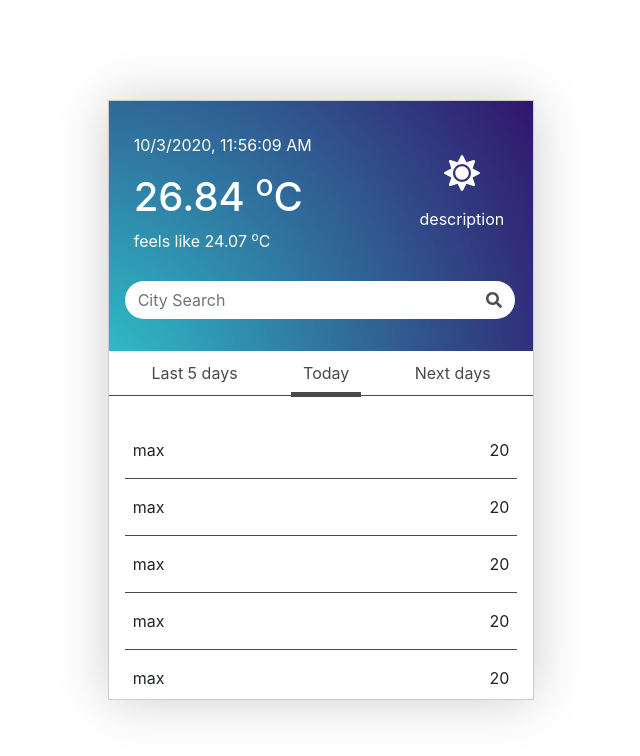
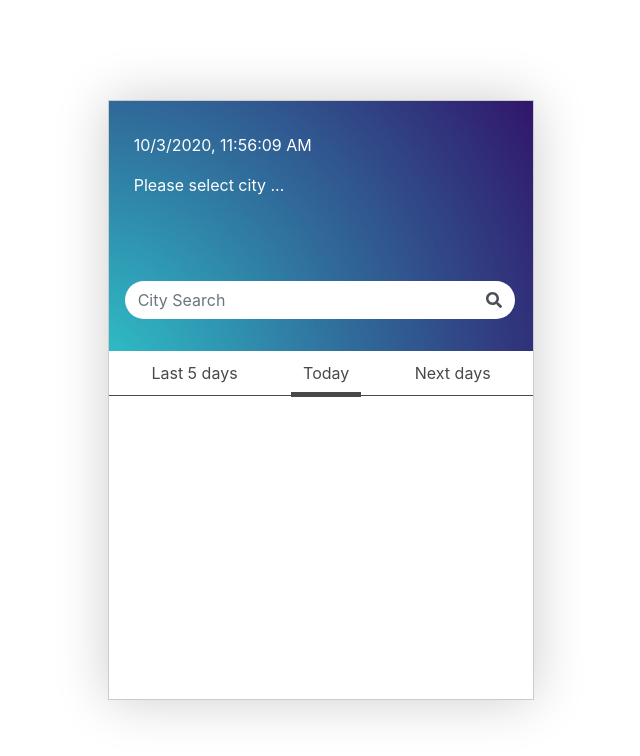
Before and after one commit to arahman1983/weatherApp, a React (Create React App) app: page / in a window 1280 px wide. Shown: the top 756 px of the page, without its empty margins (319-959 px from the left). Built offline with nearby package versions, Linux system fonts and the light colour scheme.

Commit message:
current temp screen

```diff
--- a/src/App.js
+++ b/src/App.js
@@ -5,20 +5,24 @@ import {AppHeader, NavBarComp} from './components';
 import {CityContext} from './context/cityContext';
 import { BrowserRouter as Router } from "react-router-dom";
 import AppRoutes from './router/routesComp'
+import {getCurrentTemp} from './apis'
 
 
 function App() {
 
-  const [selectedCity, setSelectedCity] = useState({});
+  const [selectedCity, setSelectedCity] = useState();
+  const [cityTemp, setCityTemp] = useState({})
 
   useEffect(() => {
-    console.log(selectedCity)
+    selectedCity && getCurrentTemp(selectedCity.name).then(data=> {
+      setCityTemp(data)
+    })
   }, [selectedCity])
 
   return (
     <div className="page-bg">
       <div className="col-lg-4 col-md-6 app-container">
-        <CityContext.Provider value={{selectedCity,setSelectedCity}} >
+        <CityContext.Provider value={{selectedCity,setSelectedCity, cityTemp}} >
           <Router>
             <AppHeader />
             <NavBarComp />
--- /dev/null
+++ b/src/apis/currentTemp.js
@@ -0,0 +1,6 @@
+export default async function getCurrentTemp (city) {
+  let response = await fetch(`http://api.openweathermap.org/data/2.5/weather?q=${city}&appid=c3893d1cc91c7d2a402863d4c414be54&units=metric`);
+  // return response;
+  let data = await response.json();
+  return data
+}
--- a/src/apis/index.js
+++ b/src/apis/index.js
@@ -1 +1,2 @@
 export {default as getBackground} from './background'
+export {default as getCurrentTemp} from './currentTemp'
--- a/src/components/header.js
+++ b/src/components/header.js
@@ -1,29 +1,46 @@
-import React, {useEffect, useState} from "react";
-import {SearchInput} from '../utilities';
+import React, { useEffect, useState, useContext } from "react";
+import { SearchInput } from "../utilities";
 import { FontAwesomeIcon } from "@fortawesome/react-fontawesome";
 import { faSun } from "@fortawesome/free-solid-svg-icons";
+import { CityContext } from "../context/cityContext";
 
-export default function AppHeader () {
-  const [today, setToday] = useState('')
+export default function AppHeader() {
+  const [today, setToday] = useState("");
+  const { cityTemp } = useContext(CityContext);
 
   useEffect(() => {
-   let currDate = new Date()
-   setToday(currDate.toLocaleString())
-  }, [])
+    let currDate = new Date();
+    setToday(currDate.toLocaleString());
+  }, []);
 
   return (
     <div className="app-header">
       <div className="row">
         <div className="col-8 pl-4">
           <p className="p-0">{today} </p>
-      <h1>26.84 <sup>o</sup>C</h1>
-      <p>feels like 24.07 <sup>o</sup>C</p>
+          {cityTemp.main ? (
+            <>
+              <h1>
+                {cityTemp.main.temp} <sup>o</sup>C
+              </h1>
+              <p>
+                feels like {cityTemp.main.feels_like} <sup>o</sup>C
+              </p>
+            </>
+          )
+        : <p>Please select city ...</p>
+        }
         </div>
         <div className="col-4 icon-cont">
+          {
+            cityTemp.weather && (
+              <>
               <FontAwesomeIcon className="temp-icon" icon={faSun} />
-        <p className="my-3">description</p>
+              <p className="my-3">{cityTemp.weather[0].description }</p>
+              </>
+            )
+          }
         </div>
-
       </div>
       <SearchInput />
     </div>
--- a/src/pages/current.js
+++ b/src/pages/current.js
@@ -1,16 +1,23 @@
-import React from 'react';
+import React, {useContext} from 'react';
 import {TempList} from '../utilities';
+import { CityContext } from "../context/cityContext";
 
 export default function Current() {
+  const { cityTemp } = useContext(CityContext);
   return (
     <div className="p-3 result-container">
-      <TempList item ={"max"} number= {20}/>
-      <TempList item ={"max"} number= {20}/>
-      <TempList item ={"max"} number= {20}/>
-      <TempList item ={"max"} number= {20}/>
-      <TempList item ={"max"} number= {20}/>
-      <TempList item ={"max"} number= {20}/>
-      <TempList item ={"max"} number= {20}/>
+      {
+        cityTemp.main && (
+          <>
+            <TempList item ={"Min"} number= {cityTemp.main.temp_min}/>
+            <TempList item ={"Max"} number= {cityTemp.main.temp_max}/>
+            <TempList item ={"Pressure"} number= {cityTemp.main.pressure}/>
+            <TempList item ={"Humidity"} number= {cityTemp.main.humidity}/>
+            <TempList item ={"Wind Speed"} number= {cityTemp.wind.speed}/>
+            <TempList item ={"Wind Deg"} number= {cityTemp.wind.deg}/>
+          </>
+        )
+      }
     </div>
   )
 }
```
Lines whose indentation alone changed are shown as unchanged.
